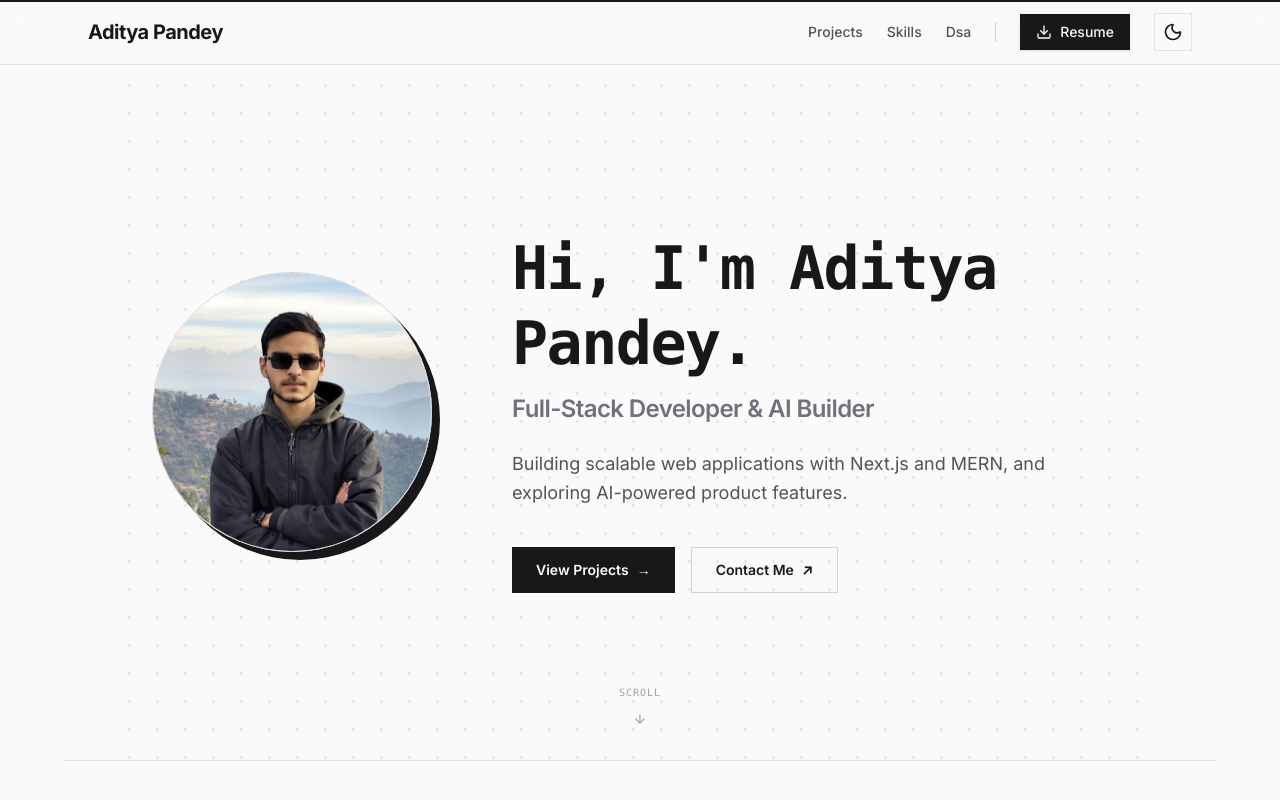
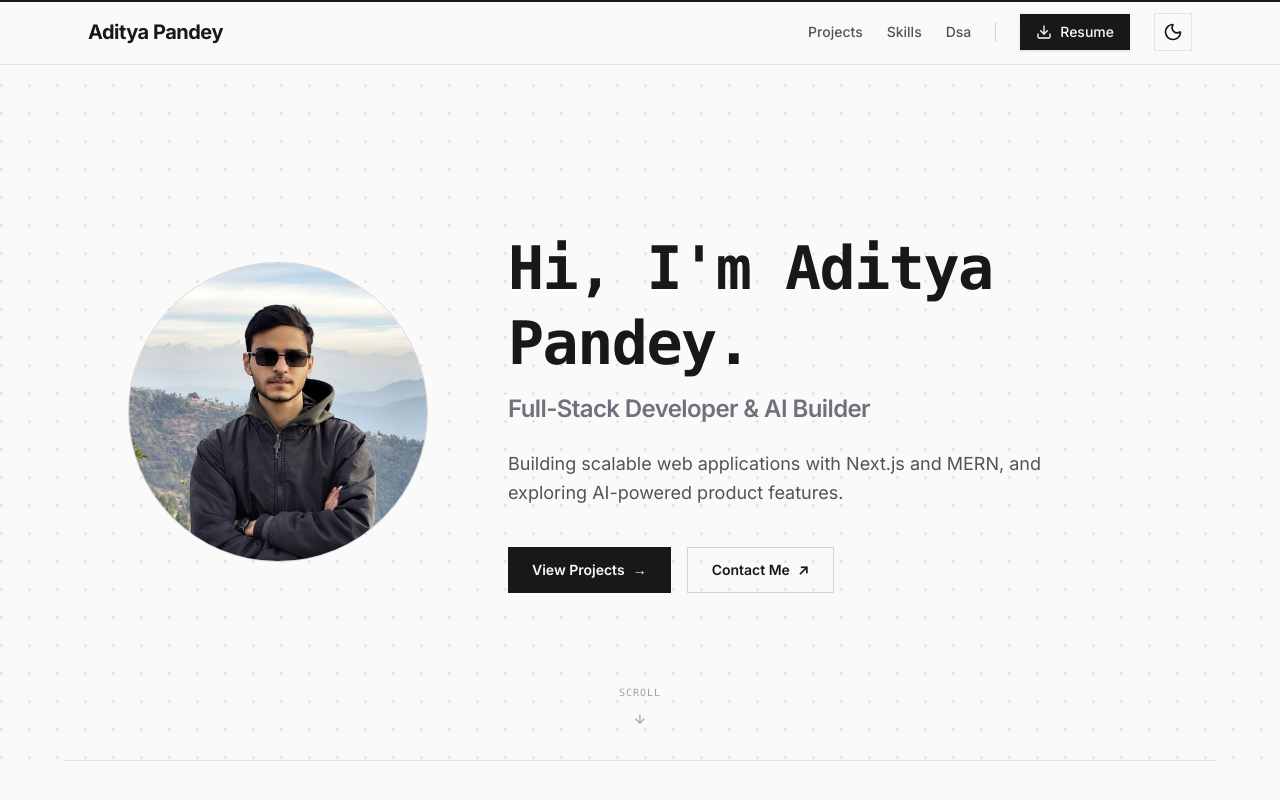
Before and after one commit to Aditya06pandey1368/Portfolio, a Next.js app: page / in a window 1280 px wide. Shown: the top 800 px of the page. Built offline with nearby package versions, Linux system fonts and the light colour scheme.

Commit message:
feat: enhance tilt effects in Hero component and adjust layout for full-width background

```diff
--- a/components/Hero.tsx
+++ b/components/Hero.tsx
@@ -11,11 +11,12 @@ function TiltCard({ children }: { children: React.ReactNode }) {
   const rawX = useMotionValue(0);
   const rawY = useMotionValue(0);
 
-  const rotateX = useSpring(useTransform(rawY, [-0.5, 0.5], [14, -14]), {
+  // ✅ Increased tilt range
+  const rotateX = useSpring(useTransform(rawY, [-0.5, 0.5], [22, -22]), {
     stiffness: 280,
     damping: 28,
   });
-  const rotateY = useSpring(useTransform(rawX, [-0.5, 0.5], [-14, 14]), {
+  const rotateY = useSpring(useTransform(rawX, [-0.5, 0.5], [-22, 22]), {
     stiffness: 280,
     damping: 28,
   });
@@ -93,12 +94,12 @@ export default function Hero() {
   );
 
   return (
-    <section className="relative pt-40 pb-24 px-6 max-w-5xl mx-auto min-h-[95vh] flex flex-col items-center justify-center overflow-hidden">
+    <section className="relative pt-40 pb-24 px-6 min-h-[95vh] flex flex-col items-center justify-center overflow-hidden">
 
-      {/* Dot-grid background — pure SVG, zero gradients */}
+      {/* ✅ FULL WIDTH DOT BACKGROUND (FIXED) */}
       <svg
         aria-hidden
-        className="pointer-events-none absolute inset-0 h-full w-full"
+        className="pointer-events-none absolute inset-0 w-screen h-full left-1/2 -translate-x-1/2"
         xmlns="http://www.w3.org/2000/svg"
       >
         <defs>
@@ -116,10 +117,10 @@ export default function Hero() {
         <rect width="100%" height="100%" fill="url(#hero-dots)" />
       </svg>
 
-      {/* Main layout */}
-      <div className="relative z-10 flex flex-col md:flex-row items-center gap-14 md:gap-20 w-full">
+      {/* ❗ KEEP YOUR ORIGINAL LAYOUT EXACTLY */}
+      <div className="relative z-10 flex flex-col md:flex-row items-center gap-14 md:gap-20 w-full max-w-5xl mx-auto">
 
-        {/* ── Left: Photo with 3-D tilt ── */}
+        {/* ── Left: Photo ── */}
         <motion.div
           initial={{ opacity: 0, x: -30 }}
           animate={{ opacity: 1, x: 0 }}
@@ -128,11 +129,9 @@ export default function Hero() {
           style={{ perspective: "1000px" }}
         >
           <TiltCard>
-            {/* Hard-offset shadow — the "no gradient" depth trick */}
             <div
-              className="relative w-52 h-52 md:w-[280px] md:h-[280px] overflow-hidden border border-zinc-300 dark:border-zinc-700 rounded-full"
+              className="relative w-52 h-52 md:w-[300px] md:h-[300px] overflow-hidden border border-zinc-300 dark:border-zinc-700 rounded-full"
               style={{
-                boxShadow: "8px 8px 0px 0px #18181b",
                 transform: "translateZ(0px)",
               }}
             >
@@ -144,17 +143,12 @@ export default function Hero() {
                 className="object-cover"
               />
             </div>
-
-
           </TiltCard>
         </motion.div>
 
-        {/* ── Right: Text content ── */}
+        {/* ── Right: Text (UNCHANGED) ── */}
         <div className="flex-1 flex flex-col items-start text-left">
 
-
-
-          {/* Name — scrambles on hover */}
           <motion.h1
             initial={{ opacity: 0, y: 20 }}
             animate={{ opacity: 1, y: 0 }}
@@ -184,7 +178,7 @@ export default function Hero() {
             AI-powered product features.
           </motion.p>
 
-          {/* CTA buttons */}
+          {/* CTA buttons (UNCHANGED) */}
           <motion.div
             initial={{ opacity: 0, y: 20 }}
             animate={{ opacity: 1, y: 0 }}
@@ -218,7 +212,7 @@ export default function Hero() {
         </div>
       </div>
 
-      {/* Scroll cue */}
+      {/* Scroll cue (UNCHANGED) */}
       <motion.div
         initial={{ opacity: 0 }}
         animate={{ opacity: 1 }}
```
